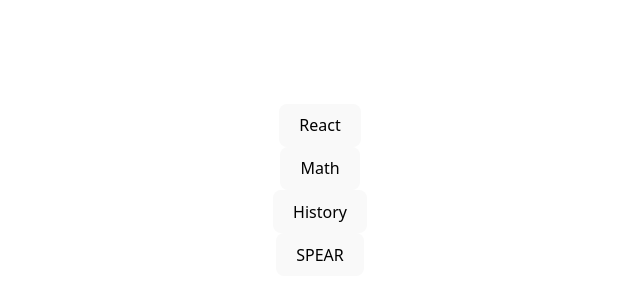
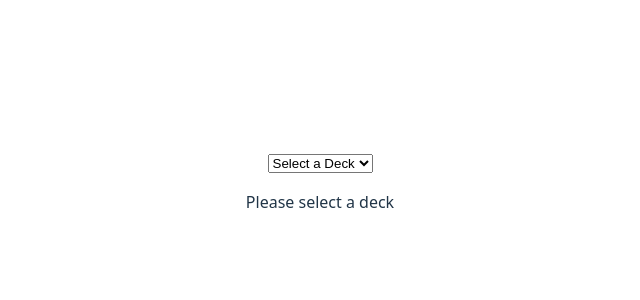
Before and after one commit to IALT1234/SPEAR, a React (Vite) app: page / in a window 1280 px wide. Shown: the part 210-510 px from the top of the page, without its empty margins (320-960 px from the left). Built offline with nearby package versions, Linux system fonts and the light colour scheme.

Commit message:
deck array functionality implemented

```diff
--- a/package.json
+++ b/package.json
@@ -11,7 +11,8 @@
   },
   "dependencies": {
     "react": "^19.1.1",
-    "react-dom": "^19.1.1"
+    "react-dom": "^19.1.1",
+    "react-router-dom": "^7.9.2"
   },
   "devDependencies": {
     "@eslint/js": "^9.33.0",
--- a/src/App.jsx
+++ b/src/App.jsx
@@ -3,8 +3,13 @@
 import Decks_Page from './pages/Decks_Page'
 import Current_Deck from './pages/Current_Deck'
 import FlashCard from './components/FlashCard'
+import React, { useState, useEffect } from 'react';
 
 function App() {
+
+    const [selected_deck, setSelectedDeck] = useState('');
+
+
 
     const this_deck = [
         {id:1, front : "What is React?", back: "A JavaScript library for building user interfaces."},
@@ -14,10 +19,10 @@
     const this_deck2 = [
         {id:1, front : "2 + 2", back: "4"},
         {id:2, front : "4 x 4", back: "16"},
-        {id:3, front : "20 - 15", back: "5"},
+        {id:3, front : "20 - 15", back: "15"},
     ]
     const this_deck3 = [
-        {id:1, front : "What is OTAN", back: "Organization of the North Atlantic Treaty"},
+        {id:1, front : "What is NATO", back: "North Atlantic Treaty Organization"},
         {id:2, front : "What is a USSR?", back: "Union of Soviet Socialist Republics"},
         {id:3, front : "What is BRICS", back: "Brazil, Russia, India, China, South Africa."},
     ]
@@ -28,11 +33,13 @@
     { id: 3, deck_name: "History", app_deck_array: this_deck3 },
   ]
 
+  const selectedDeckObject = deck_array_.find(deck => deck.deck_name === selected_deck);
+
 
   return (
     <>
-      <Decks_Page deck_array = {deck_array_}/>
-      <Current_Deck />
+      <Decks_Page deck_array = {deck_array_} Dselected_deck = {setSelectedDeck}/>
+      <Current_Deck deck = {selectedDeckObject}/>
     </>
   )
 }
--- a/src/pages/Current_Deck.jsx
+++ b/src/pages/Current_Deck.jsx
@@ -1,13 +1,14 @@
 import FlashCard from "../components/FlashCard"
+import Deck from "../components/Deck"
 
+function Current_Deck({ deck }) {
+  if (!deck) return <p>Please select a deck</p>;
 
-function Current_Deck (deck) {
-
-    return(
-      <>
-        <FlashCard card_front="SPEAR" card_back= " " />
-      </>)
+  return (
+    <>
+      <Deck deck_name={deck.deck_name} cards={deck.app_deck_array} />
+    </>
+  );
 }
 
-
 export default Current_Deck
--- a/src/pages/Decks_Page.jsx
+++ b/src/pages/Decks_Page.jsx
@@ -2,18 +2,20 @@
 import Deck from "../components/Deck"
 
 
-function Decks_Page({deck_array}){
+function Decks_Page({ deck_array, Dselected_deck }) {
+
+
 
 
     return (
-
-        <div className="decks">
-
-            {deck_array.map((deck_array) => (
-                <Deck deck_name={deck_array.deck_name} cards={deck_array.app_deck_array} key={deck_array.id} />
-            ))}
-        </div>
-
+        <select onChange={(e) => Dselected_deck(e.target.value)} defaultValue="">
+        <option value="" disabled>Select a Deck</option>
+        {deck_array.map(deck => (
+            <option key={deck.id} value={deck.deck_name}>
+            {deck.deck_name}
+            </option>
+        ))}
+        </select>
     );
 }
 
```
Also changed, not shown: 1 other file (tests, documents, lock files or other folders).
